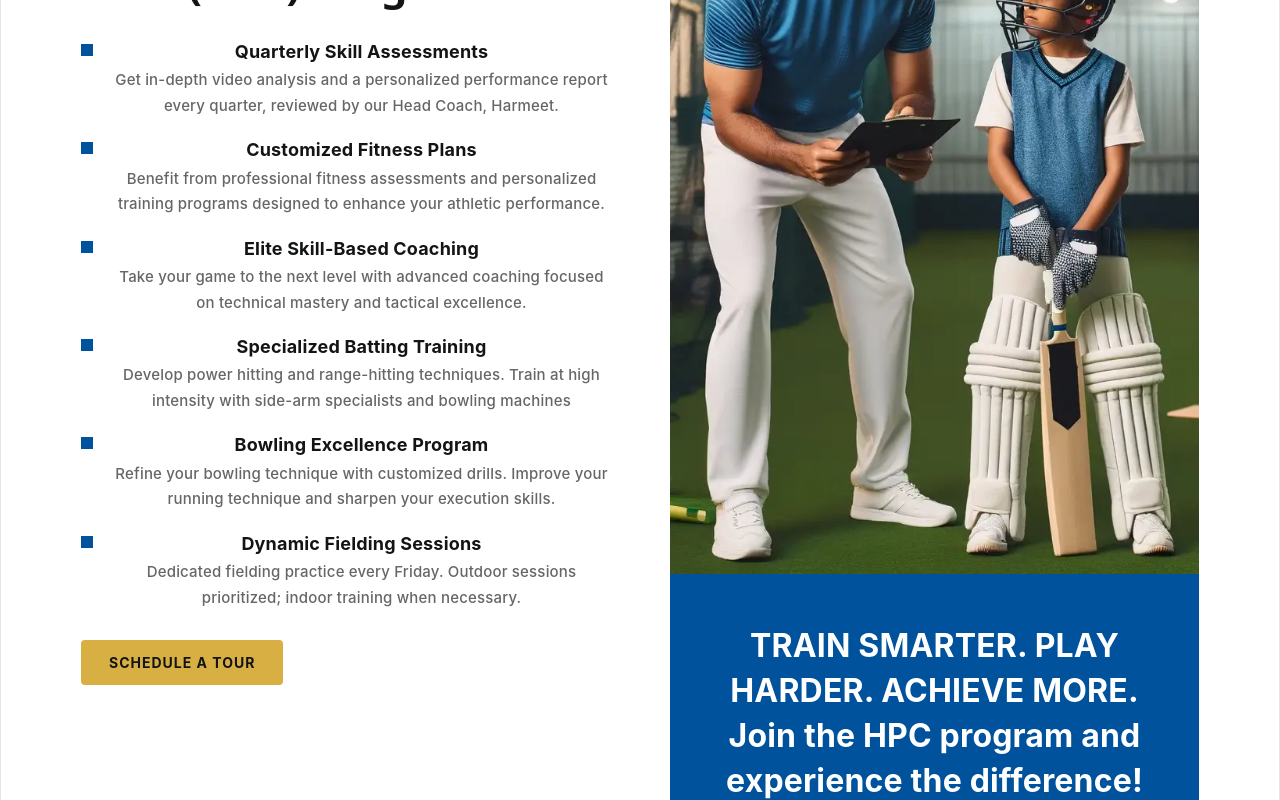
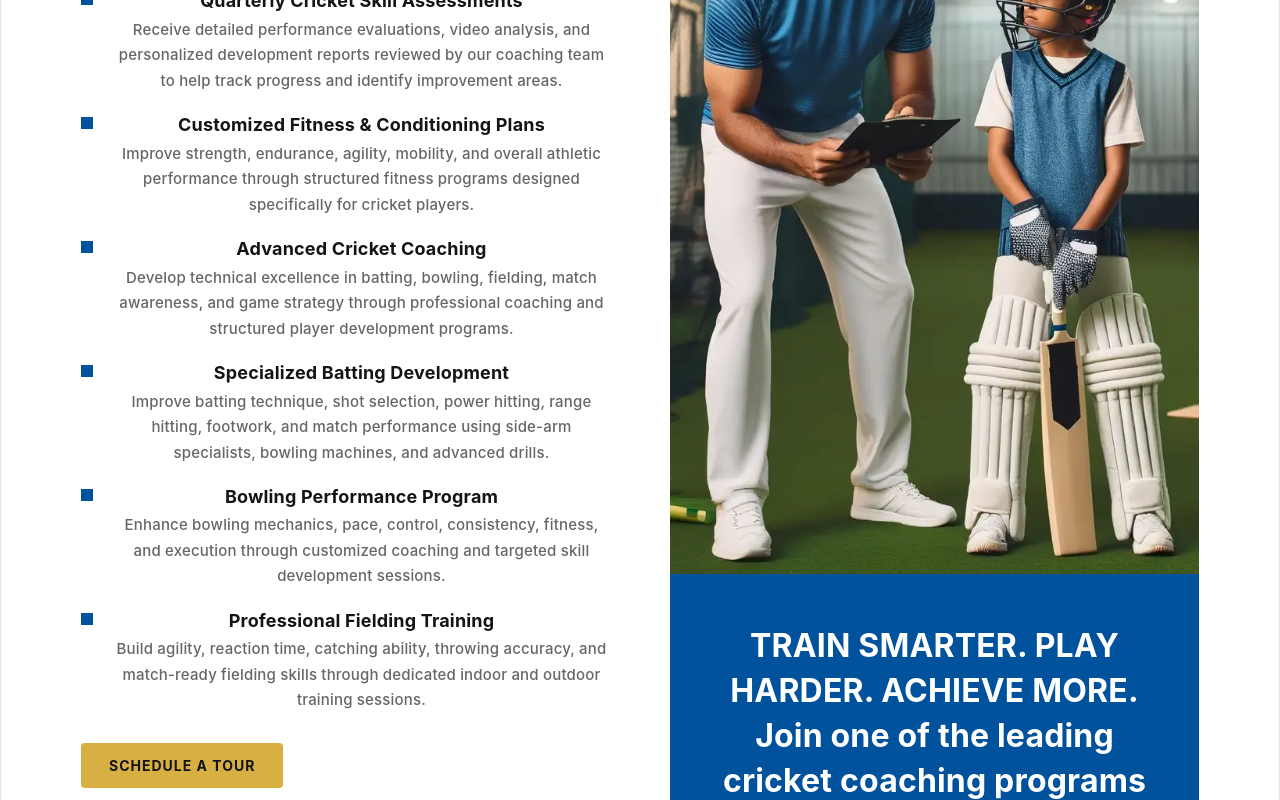
Before and after one commit to Project123margam360/crics22yards, a React (Vite) app: page /coaching in a window 1280 px wide. Shown: the part 1020-1820 px from the top of the page. Built offline with nearby package versions, Linux system fonts and the light colour scheme.

Commit message:
Revise HPCProgramSection for cricket coaching programs

```diff
--- a/src/pages/HPCProgramSection.jsx
+++ b/src/pages/HPCProgramSection.jsx
@@ -5,28 +5,34 @@ import hpcImage from '../assets/11000.webp';
 export default function HPCProgramSection() {
   const programs = [
     {
-      title: 'Quarterly Skill Assessments',
-      description: 'Get in-depth video analysis and a personalized performance report every quarter, reviewed by our Head Coach, Harmeet.'
+      title: 'Quarterly Cricket Skill Assessments',
+      description:
+        'Receive detailed performance evaluations, video analysis, and personalized development reports reviewed by our coaching team to help track progress and identify improvement areas.'
     },
     {
-      title: 'Customized Fitness Plans',
-      description: 'Benefit from professional fitness assessments and personalized training programs designed to enhance your athletic performance.'
+      title: 'Customized Fitness & Conditioning Plans',
+      description:
+        'Improve strength, endurance, agility, mobility, and overall athletic performance through structured fitness programs designed specifically for cricket players.'
     },
     {
-      title: 'Elite Skill-Based Coaching',
-      description: 'Take your game to the next level with advanced coaching focused on technical mastery and tactical excellence.'
+      title: 'Advanced Cricket Coaching',
+      description:
+        'Develop technical excellence in batting, bowling, fielding, match awareness, and game strategy through professional coaching and structured player development programs.'
     },
     {
-      title: 'Specialized Batting Training',
-      description: 'Develop power hitting and range-hitting techniques. Train at high intensity with side-arm specialists and bowling machines'
+      title: 'Specialized Batting Development',
+      description:
+        'Improve batting technique, shot selection, power hitting, range hitting, footwork, and match performance using side-arm specialists, bowling machines, and advanced drills.'
     },
     {
-      title: 'Bowling Excellence Program',
-      description: 'Refine your bowling technique with customized drills. Improve your running technique and sharpen your execution skills.'
+      title: 'Bowling Performance Program',
+      description:
+        'Enhance bowling mechanics, pace, control, consistency, fitness, and execution through customized coaching and targeted skill development sessions.'
     },
     {
-      title: 'Dynamic Fielding Sessions',
-      description: 'Dedicated fielding practice every Friday. Outdoor sessions prioritized; indoor training when necessary.'
+      title: 'Professional Fielding Training',
+      description:
+        'Build agility, reaction time, catching ability, throwing accuracy, and match-ready fielding skills through dedicated indoor and outdoor training sessions.'
     }
   ];
 
@@ -35,13 +41,19 @@ export default function HPCProgramSection() {
       <div className="hpc-program-container">
         {/* Left Column */}
         <div className="hpc-program-left">
-          <h3 className="hpc-program-label">Our Programs</h3>
-          <h2 className="hpc-program-title">Unlock Your Potential with Our High-Performance Center (HPC) Program!</h2>
+          <h3 className="hpc-program-label">
+            Professional Cricket Coaching Programs
+          </h3>
+
+          <h2 className="hpc-program-title">
+            High-Performance Cricket Training in Columbus, Ohio
+          </h2>
 
           <div className="hpc-program-list">
             {programs.map((program, index) => (
               <div key={index} className="hpc-program-item">
                 <div className="hpc-program-bullet"></div>
+
                 <div className="hpc-program-content">
                   <h4 className="hpc-program-name">{program.title}</h4>
                   <p className="hpc-program-text">{program.description}</p>
@@ -50,16 +62,33 @@ export default function HPCProgramSection() {
             ))}
           </div>
 
-          <button className="hpc-schedule-btn">SCHEDULE A TOUR</button>
+          <button
+            className="hpc-schedule-btn"
+            onClick={() =>
+              (window.location.href =
+                'https://www.crics22yards.com/contact-us')
+            }
+            aria-label="Schedule a tour of Crics 22Yards Columbus"
+          >
+            SCHEDULE A TOUR
+          </button>
         </div>
 
         {/* Right Column */}
         <div className="hpc-program-right">
           <div className="hpc-program-image">
-            <img src={hpcImage} alt="Coach training young cricket player" />
+            <img
+              src={hpcImage}
+              alt="Professional cricket coaching and high performance training at Crics 22Yards Columbus Ohio"
+            />
           </div>
+
           <div className="hpc-program-cta">
-            <p>TRAIN SMARTER. PLAY HARDER. ACHIEVE MORE. Join the HPC program and experience the difference!</p>
+            <p>
+              TRAIN SMARTER. PLAY HARDER. ACHIEVE MORE. Join one of the leading
+              cricket coaching programs in Columbus, Ohio and take your game to
+              the next level.
+            </p>
           </div>
         </div>
       </div>
```
